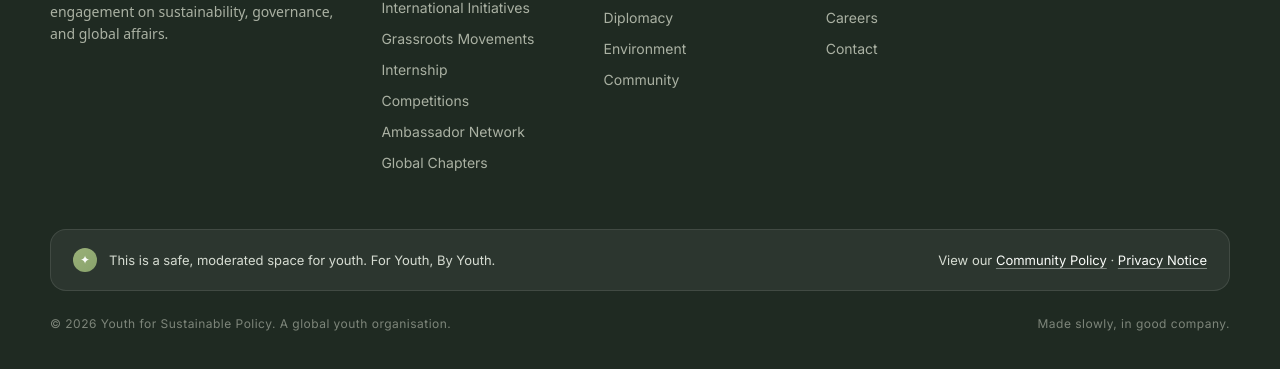
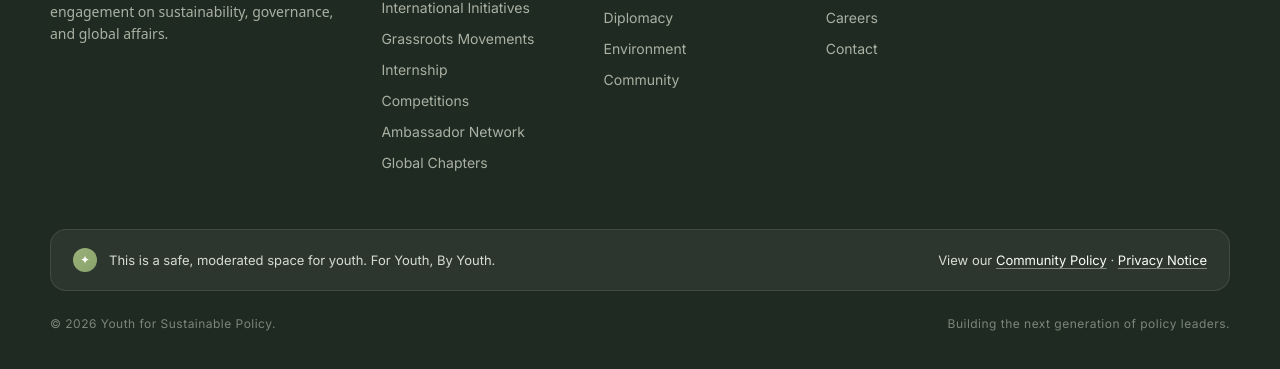
Before and after one commit to meitongkim/youthforsustainablepolicywebsite, a plain HTML site: page about.html in a window 1280 px wide. Shown: the part 4937-5306 px from the top of the page. Drawn offline with Linux system fonts and the light colour scheme.

Commit message:
Add files via upload

```diff
--- a/about.html
+++ b/about.html
@@ -524,8 +524,8 @@
   </div>
 
   <div class="copy">
-    <span>© 2026 Youth for Sustainable Policy. A global youth organisation.</span>
-    <span>Made slowly, in good company.</span>
+    <span>© 2026 Youth for Sustainable Policy.</span>
+    <span>Building the next generation of policy leaders.</span>
   </div>
 </footer>
 
```
Also changed, not shown: ambassadors.html (+2 -2 lines), annual-reports.html (+2 -2 lines).
